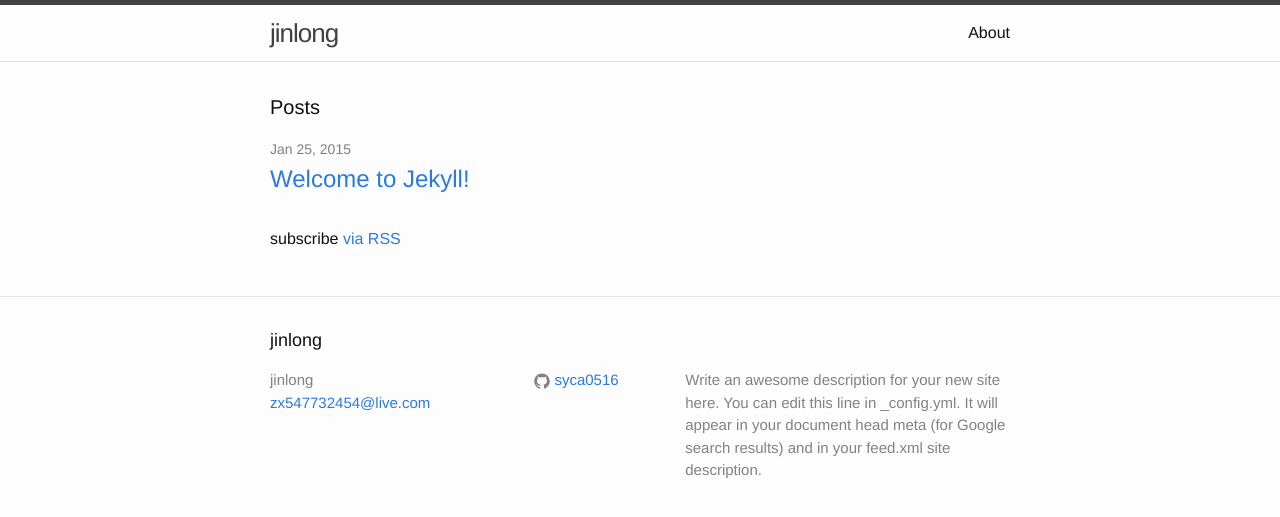
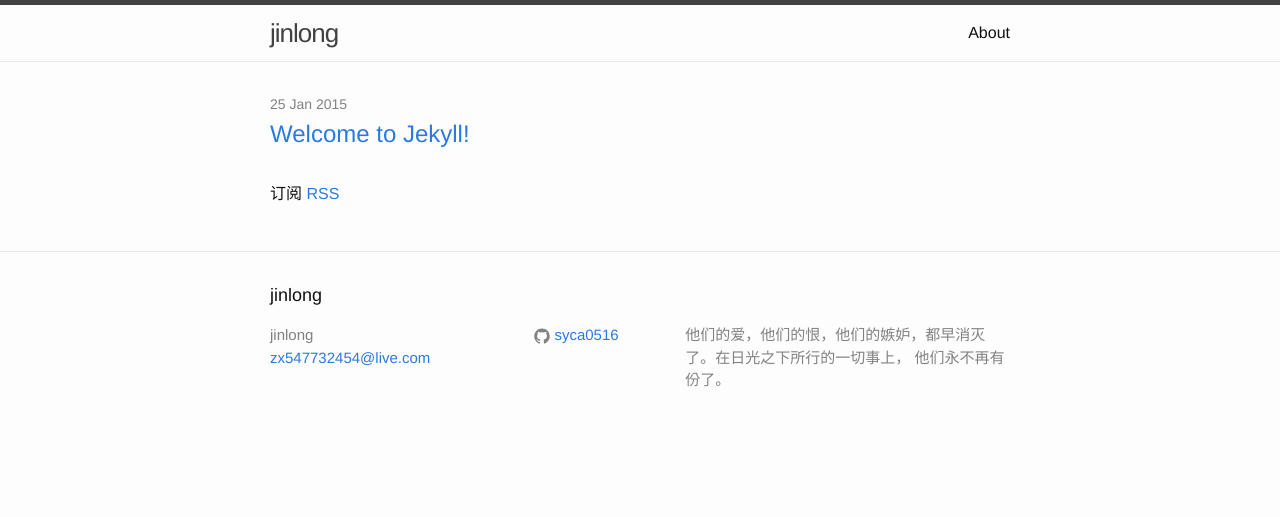
Before and after one commit to syca0516/syca0516.github.io, a Jekyll site: the page built from index.html, in a window 1280 px wide. Shown: the top 517 px of the page. Built offline with Jekyll 4.4.1, drawn with Linux system fonts in a browser that asks for light colours.

Commit message:
modified:   _config.yml 	new file:   _posts/2015-01-25.markdown 	modified:   index.html

```diff
--- a/_config.yml
+++ b/_config.yml
@@ -2,9 +2,8 @@
 title: jinlong
 email: zx547732454@live.com
 description: > # this means to ignore newlines until "baseurl:"
-  Write an awesome description for your new site here. You can edit this
-  line in _config.yml. It will appear in your document head meta (for
-  Google search results) and in your feed.xml site description.
+  他们的爱，他们的恨，他们的嫉妒，都早消灭了。在日光之下所行的一切事上，
+  他们永不再有份了。
 baseurl: "" # the subpath of your site, e.g. /blog/
 url: "http://xiaojinlong.org" # the base hostname & protocol for your site
 # twitter_username: jekyllrb
--- a/index.html
+++ b/index.html
@@ -3,21 +3,16 @@ layout: default
 ---
 
 <div class="home">
-
-  <h1 class="page-heading">Posts</h1>
-
   <ul class="post-list">
     {% for post in site.posts %}
       <li>
-        <span class="post-meta">{{ post.date | date: "%b %-d, %Y" }}</span>
-
+        <span class="post-meta">{{ post.date | date_to_string }}</span>
         <h2>
           <a class="post-link" href="{{ post.url | prepend: site.baseurl }}">{{ post.title }}</a>
         </h2>
       </li>
     {% endfor %}
   </ul>
-
-  <p class="rss-subscribe">subscribe <a href="{{ "/feed.xml" | prepend: site.baseurl }}">via RSS</a></p>
+  <p class="rss-subscribe">订阅 <a href="{{ "/feed.xml" | prepend: site.baseurl }}">RSS</a></p>
 
 </div>
```
Also changed, not shown: _posts/2015-01-25.markdown (added).
